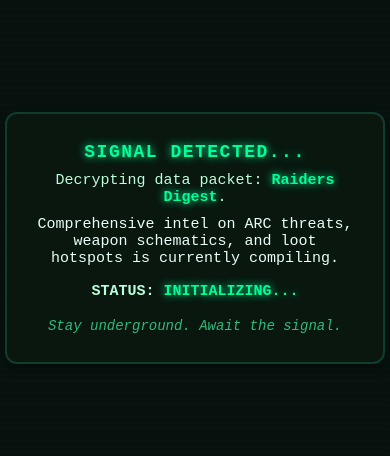
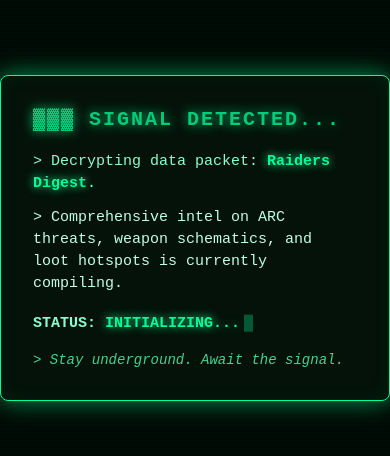
Before and after one commit to oscar-chiriboga/raiders-digest, a React Native app drawn with its web renderer: screen /ComingSoon in a window 390 px wide. Shown: the part 184-640 px from the top of the page. Built offline with nearby package versions, Linux system fonts and the light colour scheme; some packages are replaced by stand-ins of ours.

Commit message:
Add terminal boot animations and enhanced effects

```diff
--- a/src/screens/ComingSoonScreen.js
+++ b/src/screens/ComingSoonScreen.js
@@ -1,17 +1,57 @@
-import React from 'react';
-import { View, Text, StyleSheet, SafeAreaView } from 'react-native';
+import React, { useEffect, useState } from 'react';
+import { View, Text, StyleSheet, SafeAreaView, Animated } from 'react-native';
 
 export default function ComingSoonScreen() {
+  const [fadeAnim] = useState(new Animated.Value(0));
+  const [glowAnim] = useState(new Animated.Value(0));
+
+  useEffect(() => {
+    // Fade in animation
+    Animated.timing(fadeAnim, {
+      toValue: 1,
+      duration: 1500,
+      useNativeDriver: true,
+    }).start();
+
+    // Glow pulse animation
+    Animated.loop(
+      Animated.sequence([
+        Animated.timing(glowAnim, {
+          toValue: 1,
+          duration: 1500,
+          useNativeDriver: true,
+        }),
+        Animated.timing(glowAnim, {
+          toValue: 0,
+          duration: 1500,
+          useNativeDriver: true,
+        }),
+      ])
+    ).start();
+  }, []);
+
   return (
     <SafeAreaView style={styles.container}>
       <View style={styles.scanlines} pointerEvents="none" />
-      <View style={styles.inner}>
-        <Text style={styles.signal}>SIGNAL DETECTED...</Text>
-        <Text style={styles.decrypt}>Decrypting data packet: <Text style={styles.highlight}>Raiders Digest</Text>.</Text>
-        <Text style={styles.intel}>Comprehensive intel on ARC threats, weapon schematics, and loot hotspots is currently compiling.</Text>
-        <Text style={styles.status}>STATUS: <Text style={styles.statusInit}>INITIALIZING...</Text></Text>
-        <Text style={styles.underground}>Stay underground. Await the signal.</Text>
-      </View>
+      <View style={styles.vignette} pointerEvents="none" />
+      <Animated.View style={[styles.inner, { opacity: fadeAnim }]}>
+        <View style={styles.glowBox}>
+          <Animated.Text style={[styles.signal, { opacity: glowAnim.interpolate({ inputRange: [0, 1], outputRange: [0.7, 1] }) }]}>
+            ▓▓▓ SIGNAL DETECTED...
+          </Animated.Text>
+        </View>
+        <Text style={styles.decrypt}>
+          {'>'} Decrypting data packet: <Text style={styles.highlight}>Raiders Digest</Text>.
+        </Text>
+        <Text style={styles.intel}>
+          {'>'} Comprehensive intel on ARC threats, weapon schematics, and loot hotspots is currently compiling.
+        </Text>
+        <View style={styles.statusBar}>
+          <Text style={styles.status}>STATUS: <Text style={styles.statusInit}>INITIALIZING...</Text></Text>
+          <Animated.Text style={[styles.cursor, { opacity: glowAnim }]}>█</Animated.Text>
+        </View>
+        <Text style={styles.underground}>{'>'} Stay underground. Await the signal.</Text>
+      </Animated.View>
     </SafeAreaView>
   );
 }
@@ -19,7 +59,7 @@
 const styles = StyleSheet.create({
   container: {
     flex: 1,
-    backgroundColor: '#07110e',
+    backgroundColor: '#000a05',
     justifyContent: 'center',
     alignItems: 'center',
     position: 'relative',
@@ -28,64 +68,79 @@
   scanlines: {
     ...StyleSheet.absoluteFillObject,
     zIndex: 0,
-    opacity: 0.12,
+    opacity: 0.15,
     backgroundRepeat: 'repeat',
-    backgroundImage: 'repeating-linear-gradient(180deg, rgba(0,255,128,0.12) 0px, rgba(0,255,128,0.12) 1px, transparent 2px, transparent 6px)',
+    backgroundImage: 'repeating-linear-gradient(180deg, rgba(0,255,128,0.08) 0px, rgba(0,255,128,0.08) 1px, transparent 2px, transparent 4px)',
+    pointerEvents: 'none',
+  },
+  vignette: {
+    ...StyleSheet.absoluteFillObject,
+    zIndex: 0,
+    opacity: 0.7,
+    background: 'radial-gradient(circle, transparent 30%, rgba(0,10,5,0.9) 100%)',
     pointerEvents: 'none',
   },
   inner: {
-    backgroundColor: 'rgba(10,24,16,0.98)',
-    borderRadius: 12,
-    padding: 28,
-    alignItems: 'center',
-    shadowColor: '#000',
+    backgroundColor: 'rgba(5,18,10,0.95)',
+    borderRadius: 8,
+    padding: 32,
+    alignItems: 'flex-start',
+    shadowColor: '#00ff99',
     shadowOpacity: 0.3,
-    shadowRadius: 12,
-    shadowOffset: { width: 0, height: 4 },
-    elevation: 8,
-    maxWidth: 380,
-    borderWidth: 2,
-    borderColor: '#0f3d2e',
+    shadowRadius: 20,
+    shadowOffset: { width: 0, height: 0 },
+    elevation: 12,
+    maxWidth: 500,
+    borderWidth: 1,
+    borderColor: '#00ff99',
+    boxShadow: '0 0 30px rgba(0,255,153,0.3), inset 0 0 20px rgba(0,255,153,0.05)',
     zIndex: 1,
+  },
+  glowBox: {
+    marginBottom: 20,
+    alignSelf: 'stretch',
   },
   signal: {
     color: '#00ff99',
     fontWeight: 'bold',
-    fontSize: 18,
-    marginBottom: 10,
-    letterSpacing: 1.5,
+    fontSize: 20,
+    letterSpacing: 2,
     textShadowColor: '#00ff99',
     textShadowOffset: { width: 0, height: 0 },
-    textShadowRadius: 8,
+    textShadowRadius: 12,
     fontFamily: 'monospace',
   },
   decrypt: {
-    color: '#baffd9',
+    color: '#8affcd',
     fontSize: 15,
-    marginBottom: 10,
-    textAlign: 'center',
+    marginBottom: 12,
     fontFamily: 'monospace',
+    lineHeight: 22,
   },
   highlight: {
     color: '#00ff99',
     fontWeight: 'bold',
     textShadowColor: '#00ff99',
     textShadowOffset: { width: 0, height: 0 },
-    textShadowRadius: 8,
+    textShadowRadius: 10,
     fontFamily: 'monospace',
   },
   intel: {
-    color: '#eafff7',
+    color: '#c0ffe5',
     fontSize: 15,
-    marginBottom: 16,
-    textAlign: 'center',
+    marginBottom: 20,
     fontFamily: 'monospace',
+    lineHeight: 22,
+  },
+  statusBar: {
+    flexDirection: 'row',
+    alignItems: 'center',
+    marginBottom: 20,
   },
   status: {
-    color: '#baffd9',
+    color: '#8affcd',
     fontWeight: 'bold',
     fontSize: 15,
-    marginBottom: 18,
     fontFamily: 'monospace',
   },
   statusInit: {
@@ -93,15 +148,20 @@
     fontWeight: 'bold',
     textShadowColor: '#00ff99',
     textShadowOffset: { width: 0, height: 0 },
-    textShadowRadius: 8,
+    textShadowRadius: 10,
     fontFamily: 'monospace',
   },
+  cursor: {
+    color: '#00ff99',
+    fontSize: 15,
+    fontFamily: 'monospace',
+    marginLeft: 4,
+  },
   underground: {
-    color: '#3fffa8',
+    color: '#5affb3',
     fontSize: 14,
     fontStyle: 'italic',
-    textAlign: 'center',
     fontFamily: 'monospace',
-    opacity: 0.7,
+    opacity: 0.8,
   },
 });
```
Also changed, not shown: dist/index.html, dist/metadata.json, 6 other files.
